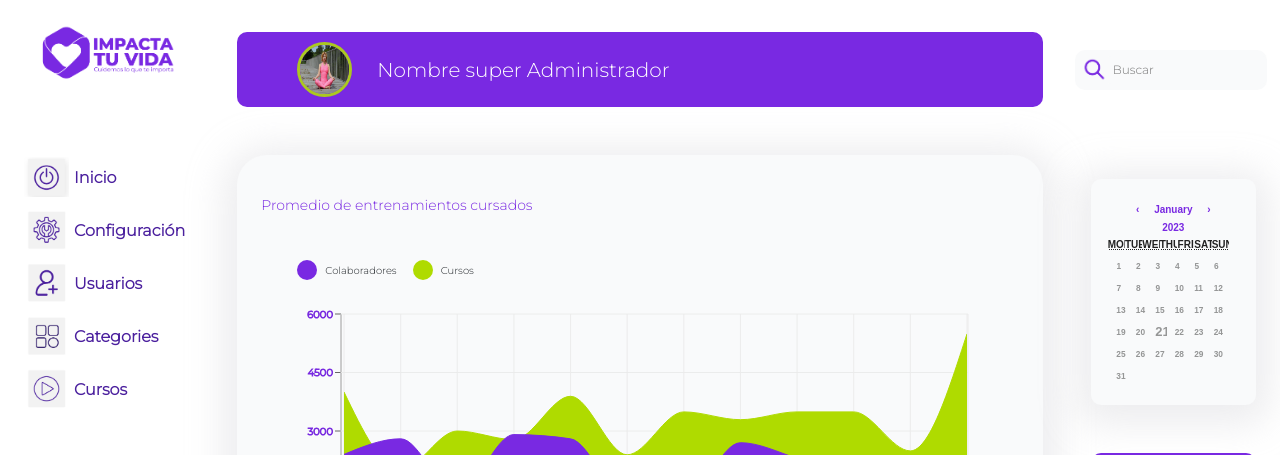
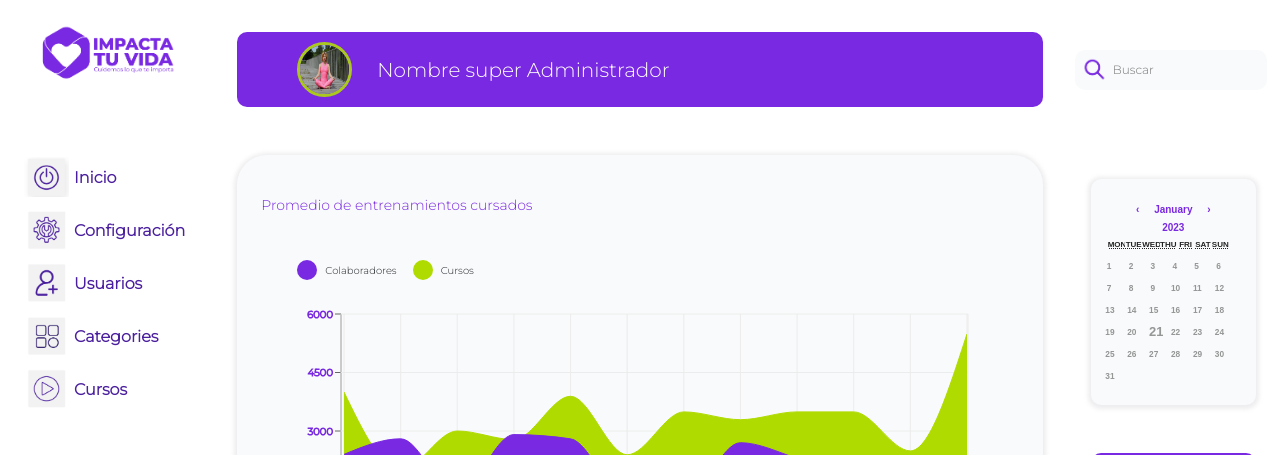
Before and after one commit to anfemoca19/proyecto_impacta, a React (Create React App) app: page /dashboard in a window 1280 px wide. Shown: the top 455 px of the page. Built offline with nearby package versions, Linux system fonts and the light colour scheme.

Commit message:
Se modifica los estilos del calendario y el box-shadow

```diff
--- a/src/components/Calendar/Calendar.scss
+++ b/src/components/Calendar/Calendar.scss
@@ -1,7 +1,8 @@
 .calendar {
   background-color: #f9fafb ;
   border-radius: 10px;
-  box-shadow: 0px 6px 36px 14px #e6e6e8b4;
+  // box-shadow: 0px 1px 4px 3px rgb(230 230 232 / 71%);
+  box-shadow: 0px 1px 4px 3px rgb(230 230 232 / 71%)
 }
 
 .react-calendar__month-view__days__day--neighboringMonth{
@@ -56,12 +57,12 @@
 
 // titulos dias
 .react-calendar__month-view__weekdays__weekday{
-  font-size: 10px;
+  font-size: 8px;
   padding: 0px;
 }
 
 .react-calendar__month-view__days{
-  margin: 1px 1px 1px 1px;
+  margin: 1px -5px 1px -10px;
   font-size: 10px;
 }
 
--- a/src/components/Categories/categories.module.scss
+++ b/src/components/Categories/categories.module.scss
@@ -3,7 +3,7 @@
   height: 230px;
   border-radius: 10px;
   background-color: #f9fafb;
-  box-shadow: 0px 6px 36px 14px rgb(230 230 232 / 71%);
+  box-shadow: 0px 1px 4px 3px rgb(230 230 232 / 71%)
 }
 
 .title-style {
--- a/src/pages/Dashboart/dashboard.module.scss
+++ b/src/pages/Dashboart/dashboard.module.scss
@@ -23,13 +23,13 @@
   .styles-background {
     border-radius: 30px;
     background-color: #f9fafb;
-    box-shadow: 0px 6px 36px 14px #e6e6e8b4;
+    box-shadow: 0px 1px 4px 3px rgb(230 230 232 / 71%);
     font-size: 10px;
   }
   .styles-background-active{
     border-radius: 10px;
     background-color: #f9fafb;
-    box-shadow: 0px 6px 36px 14px #e6e6e8b4;
+    box-shadow: 0px 1px 4px 3px rgb(230 230 232 / 71%);
     font-size: 10px;
   }
 
@@ -138,14 +138,14 @@
   .styles-background{
     border-radius: 30px;
     background-color: #f9fafb;
-    box-shadow: 0px 6px 36px 14px #e6e6e8b4;
+    box-shadow: 0px 1px 4px 3px rgb(230 230 232 / 71%);
     font-size: 10px;
   }
 
   .styles-background-active{
     border-radius: 10px;
     background-color: #f9fafb;
-    box-shadow: 0px 6px 36px 14px #e6e6e8b4;
+    box-shadow: 0px 1px 4px 3px rgb(230 230 232 / 71%);
     font-size: 10px;
   }
   .container-acountUser {
@@ -258,7 +258,7 @@
   .styles-background {
     border-radius: 30px;
     background-color: #f9fafb;
-    box-shadow: 0px 6px 36px 14px #e6e6e8b4;
+    box-shadow: 0px 1px 4px 3px rgb(230 230 232 / 71%);
     font-size: 10px;
   }
 
@@ -266,7 +266,7 @@
   .styles-background-active{
     border-radius: 20px;
     background-color: #f9fafb;
-    box-shadow: 0px 6px 36px 14px #e6e6e8b4;
+    box-shadow: 0px 1px 4px 3px rgb(230 230 232 / 71%);
   }
 
   .style-text {
```
